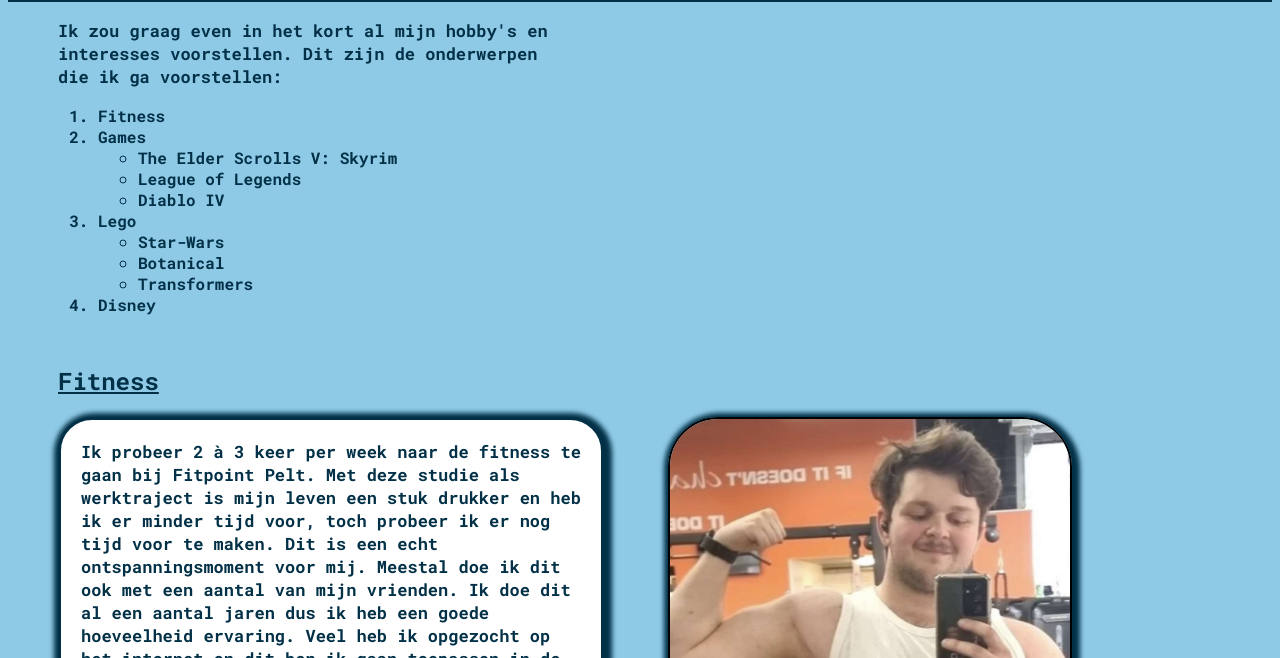
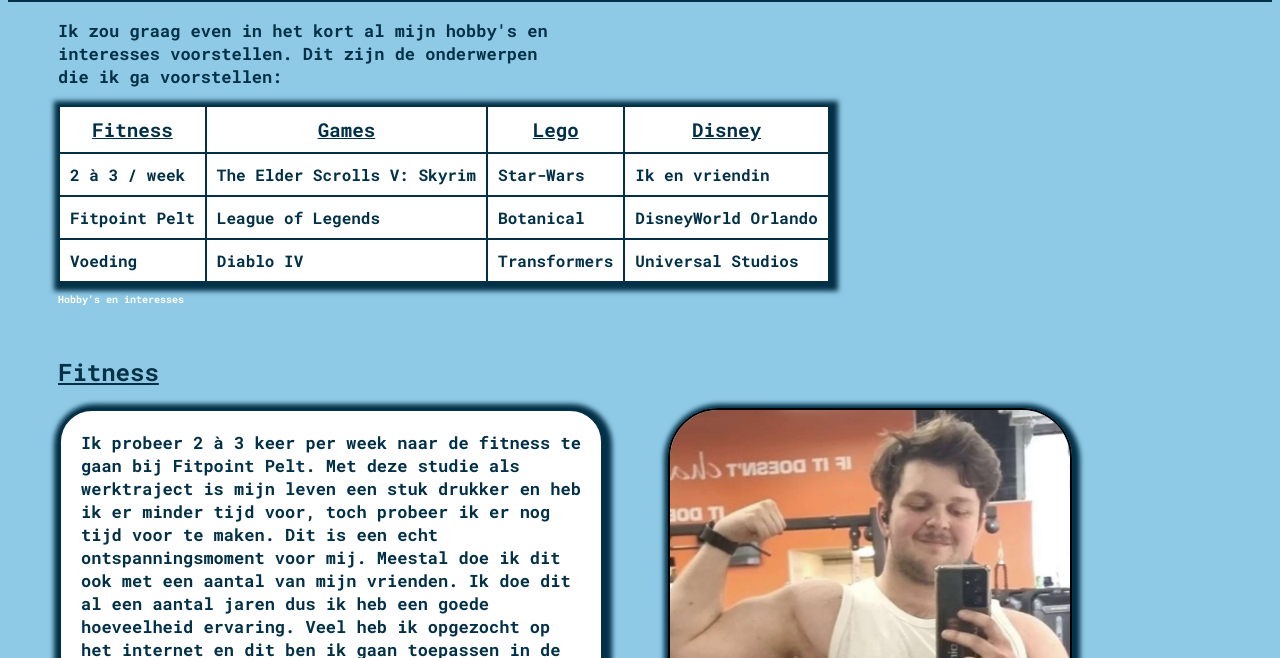
Before and after one commit to Jolerty568/Website-Projects, a plain HTML site: page Website_Project1/hobby.html in a window 1280 px wide. Shown: the part 142-800 px from the top of the page. Drawn offline with Linux system fonts and the light colour scheme; files that its build step writes are made by us from their sources; files whose address does not match are found by name.

Commit message:
hobby pg update

```diff
--- a/Website_Project1/css/contact.css
+++ b/Website_Project1/contact.css
@@ -7,6 +7,7 @@ body{
     background-color: #8ecae6;
     font-family: MyCustomFont;
     color: #023047;
+    text-align: center;
 }
 
 .topnav{
@@ -55,3 +56,8 @@ a:hover {
     background-color: #023047;
     color: white;
 }
+
+input[type="submit"]{
+    margin-right: 700px;
+    border-radius: 5px;
+}
--- a/Website_Project1/css/hobby.css
+++ b/Website_Project1/hobby.css
@@ -50,6 +50,34 @@ h2  {
     margin-left: 50px;
     text-decoration: underline;
     margin-top: 50px;
+}
+
+table{
+    border: solid 2px white;
+    border-collapse: collapse;
+    margin-left: 50px;
+    background-color: white;
+    color: #023047;
+    box-shadow: 2px 2px 5px 6px #023047;
+}
+
+tr, td{
+    border: solid 2px #023047;
+    padding: 10px;
+}
+th{
+    border: solid 2px #023047;
+    padding: 10px;
+    font-size: 1.2rem;
+    text-decoration: underline;
+}
+
+caption{
+    caption-side: bottom;
+    font-size: 10px;
+    color: white;
+    text-align: left;
+    margin-top: 10px;
 }
 
 .tekstLinks   {
--- a/Website_Project1/html/hobby.html
+++ b/Website_Project1/hobby.html
@@ -19,22 +19,33 @@
 <hr>
 
 <p class="intro">Ik zou graag even in het kort al mijn hobby's en interesses voorstellen. Dit zijn de onderwerpen die ik ga voorstellen:</p>
-<ol>
-    <li>Fitness</li>
-    <li>Games</li>
-    <ul>
-        <li>The Elder Scrolls V: Skyrim</li>
-        <li>League of Legends</li>
-        <li>Diablo IV</li>
-    </ul>
-    <li>Lego</li>
-    <ul>
-        <li>Star-Wars</li>
-        <li>Botanical</li>
-        <li>Transformers</li>
-    </ul>
-    <li>Disney</li>
-</ol>
+<table>
+    <caption>Hobby's en interesses</caption>
+    <tr>
+        <th>Fitness </th>
+        <th>Games </th>
+        <th>Lego </th>
+        <th>Disney </th>
+    </tr>
+    <tr>
+        <td>2 à 3 / week</td>
+        <td>The Elder Scrolls V: Skyrim</td>
+        <td>Star-Wars</td>
+        <td>Ik en vriendin</td>
+    </tr>
+    <tr>
+        <td>Fitpoint Pelt</td>
+        <td>League of Legends</td>
+        <td>Botanical</td>
+        <td>DisneyWorld Orlando</td>
+    </tr>
+    <tr>
+        <td>Voeding</td>
+        <td>Diablo IV</td>
+        <td>Transformers</td>
+        <td>Universal Studios</td>
+    </tr>
+</table>
 
 <h2>Fitness</h2>
 <img class="fitness" src="imgs/SmartSelect_20241004_220944_Snapchat.jpg" alt="JoFitness">
--- a/Website_Project1/css/werkervaring.css
+++ b/Website_Project1/werkervaring.css
@@ -42,6 +42,7 @@ body{
     border-radius: 2em;
     margin-left: 50px;
     background-color: white;
+    box-shadow: 2px 2px 5px 6px #023047;
 }
 
 h1{
```
Also changed, not shown: Website_Project1/contact.html (renamed from Website_Project1/html/contact.html, +5 -5 lines), Website_Project1/cv.css (renamed from Website_Project1/css/cv.css), Website_Project1/cv.html (renamed from Website_Project1/html/cv.html), Website_Project1/startpagina.css (renamed from Website_Project1/css/startpagina.css), Website_Project1/startpagina.html (renamed from Website_Project1/html/startpagina.html), Website_Project1/werkervaring.html (renamed from Website_Project1/html/werkervaring.html).
